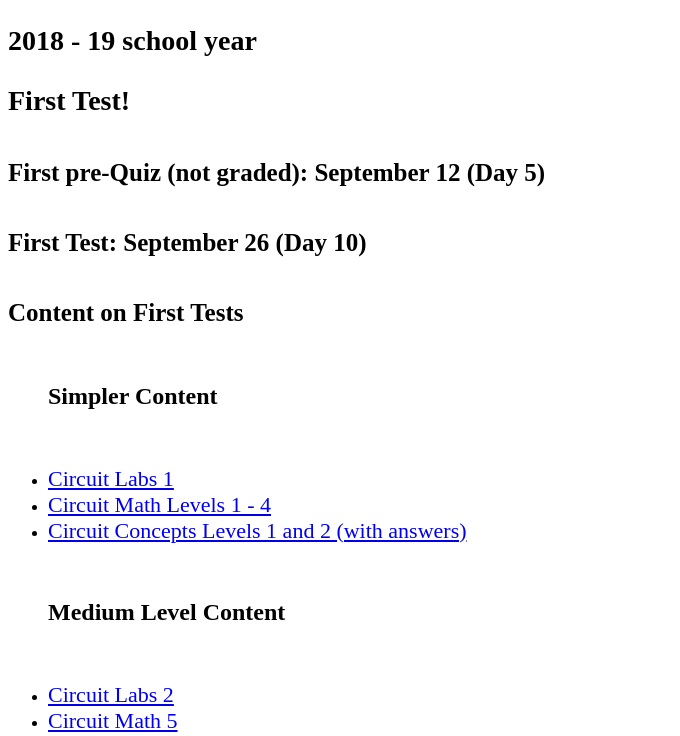
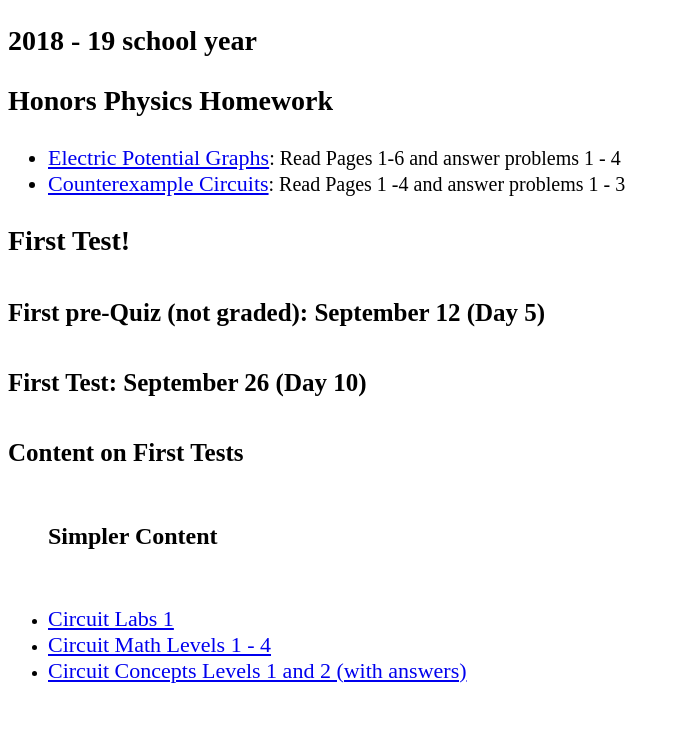
Before and after one commit to danielkuncik/teachingWebsite, a website: page public/basicPage.html in a window 1280 px wide. Shown: the part 61-797 px from the top of the page, without its empty margins (0-680 px from the left). Drawn offline with Linux system fonts and the light colour scheme.

Commit message:
add packet on electric potential graphs

```diff
--- a/public/basicPage.html
+++ b/public/basicPage.html
@@ -24,11 +24,21 @@
         h3 {
             font-size: 28px;
         }
+
+        li.homework {
+            font-size: 20px;
+        }
     </style>
 </head>
 <body>
 <h1>Welcome to Physics</h1>
 <h3>2018 - 19 school year</h3>
+
+<h3>Honors Physics Homework</h3>
+<ul>
+    <li class = 'homework'><a href = './physicsPackets/electric_potential_graphs.pdf'>Electric Potential Graphs</a>: Read Pages 1-6 and answer problems 1 - 4</li>
+    <li class = 'homework'><a href = './physicsPackets/counter_example_circuits.pdf'>Counterexample Circuits</a>: Read Pages 1 -4 and answer problems 1 - 3</li>
+</ul>
 
 
 <h3>First Test!</h3>
@@ -46,6 +56,7 @@
     <li><a href = './physicsPackets/circuit_labs_2.pdf'>Circuit Labs 2</a></li>
     <li><a href = './physicsPackets/circuit_math_5.pdf'>Circuit Math 5</a></li>
     <li><a href = './physicsPackets/counter_example_circuits.pdf'>Counterexample Circuits</a></li>
+    <li><a href = './physicsPackets/electric_potential_graphs.pdf'>Electric Potential Graphs</a></li>
 
     <h6>More Advanced Content</h6>
     <li><a href = './physicsPackets/circuit_labs_3.pdf'>Circuit Labs 3</a></li>
```
Also changed, not shown: 3 other files.
